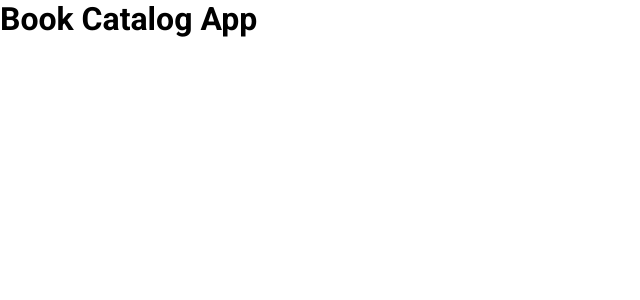
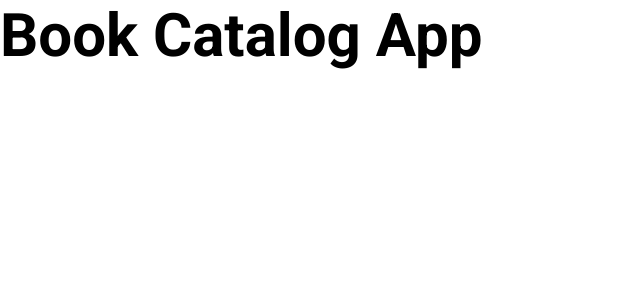
Before and after one commit to niketski/react-book-catalog-app, a React (Create React App) app: page / in a window 1280 px wide. Shown: the top 300 px of the page, without its empty margins (0-640 px from the left). Built offline with nearby package versions, Linux system fonts and the light colour scheme.

Commit message:
added header comoponent

```diff
--- a/src/App.js
+++ b/src/App.js
@@ -1,8 +1,10 @@
 import './App.css';
+
+import Header from './components/header/Header';
 
 function App() {
   return (
-    <h1>Book Catalog App</h1>
+    <Header/>
   );
 }
 
--- /dev/null
+++ b/src/components/header/Header.js
@@ -0,0 +1,11 @@
+import HeaderLogo from "./HeaderLogo";
+
+function Header() {
+    return (
+        <header>
+            <HeaderLogo/>
+        </header>
+    );
+}
+
+export default Header;
--- /dev/null
+++ b/src/components/header/HeaderLogo.js
@@ -0,0 +1,11 @@
+import styles from './HeaderLogo.module.css';
+
+function HeaderLogo() {
+    return (
+        <div className={styles.HeaderLogo}>
+            <h1>Book Catalog App</h1>
+        </div>
+    );
+}
+
+export default HeaderLogo;
--- /dev/null
+++ b/src/components/header/HeaderLogo.module.css
@@ -0,0 +1,4 @@
+.HeaderLogo {
+    display: inline-block;
+    font-size: 30px;
+}
```
